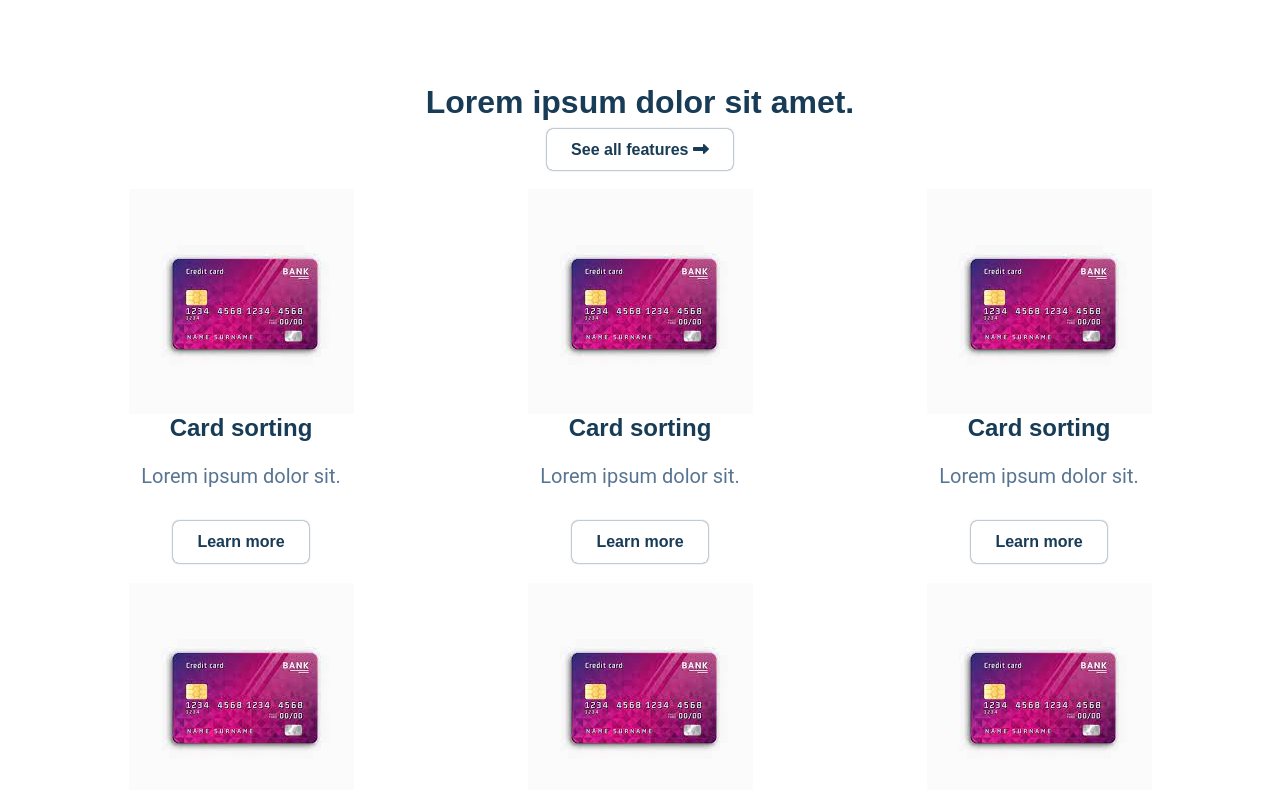
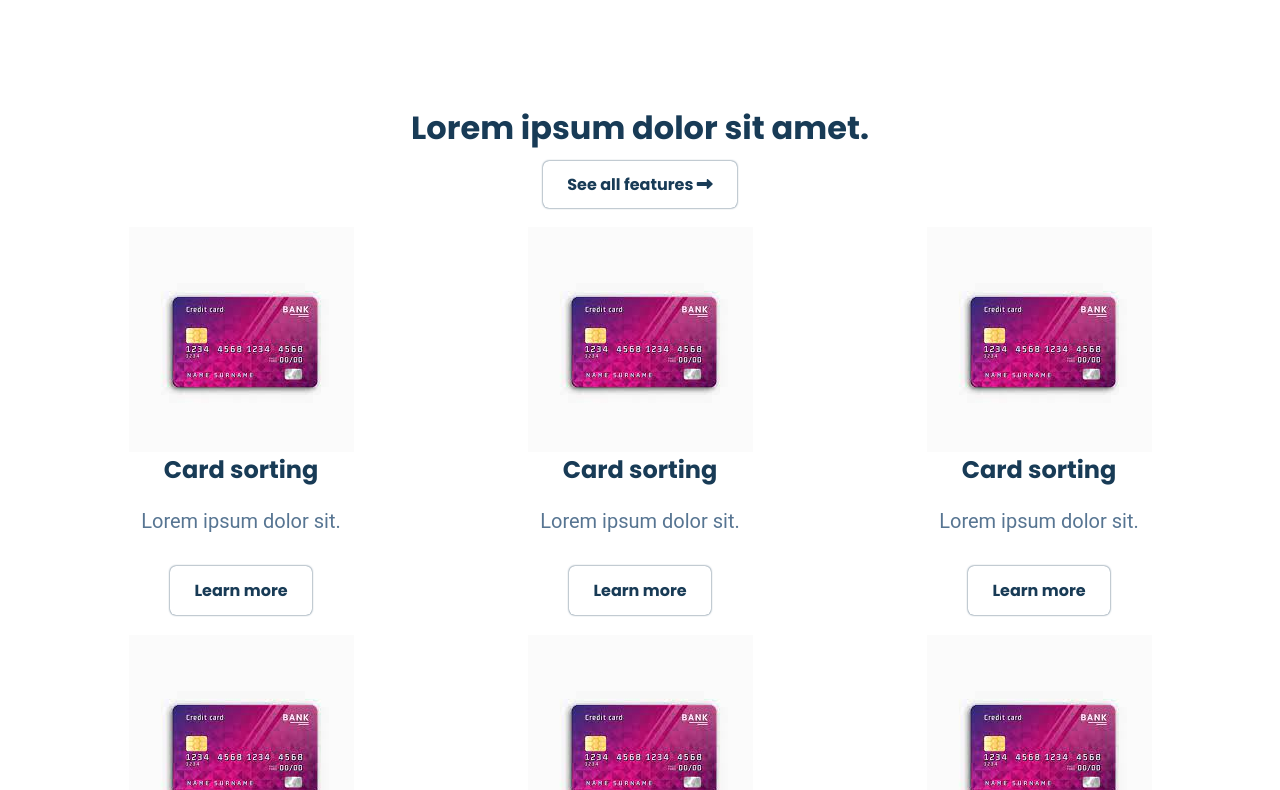
Before and after one commit to litesh-bansal/practice, a plain HTML site: page index.html in a window 1280 px wide. Shown: the part 773-1563 px from the top of the page. Drawn offline with Linux system fonts and the light colour scheme; files whose address does not match are found by name.

Commit message:
Update style.css

```diff
--- a/style.css
+++ b/style.css
@@ -1,4 +1,4 @@
-/* @import url('https://fonts.googleapis.com/css2?family=Poppins:ital,wght@0,100;0,200;0,300;0,400;0,500;0,600;0,700;0,800;0,900;1,100;1,200;1,300;1,400;1,500;1,600;1,700;1,800;1,900&display=swap') */
+ @import url('https://fonts.googleapis.com/css2?family=Poppins:ital,wght@0,100;0,200;0,300;0,400;0,500;0,600;0,700;0,800;0,900;1,100;1,200;1,300;1,400;1,500;1,600;1,700;1,800;1,900&display=swap');
 *{
     padding: 0;
     margin: 0;
```
